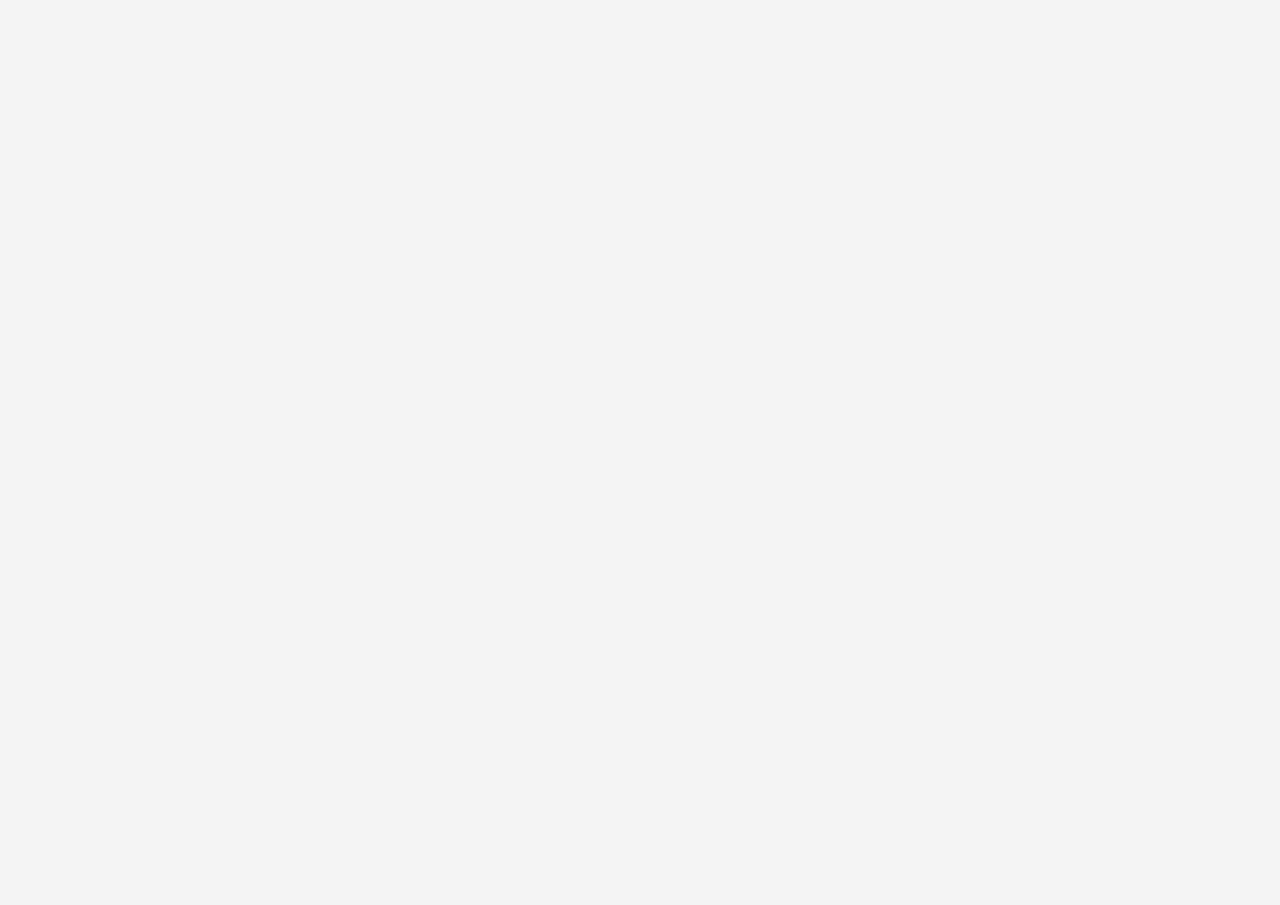
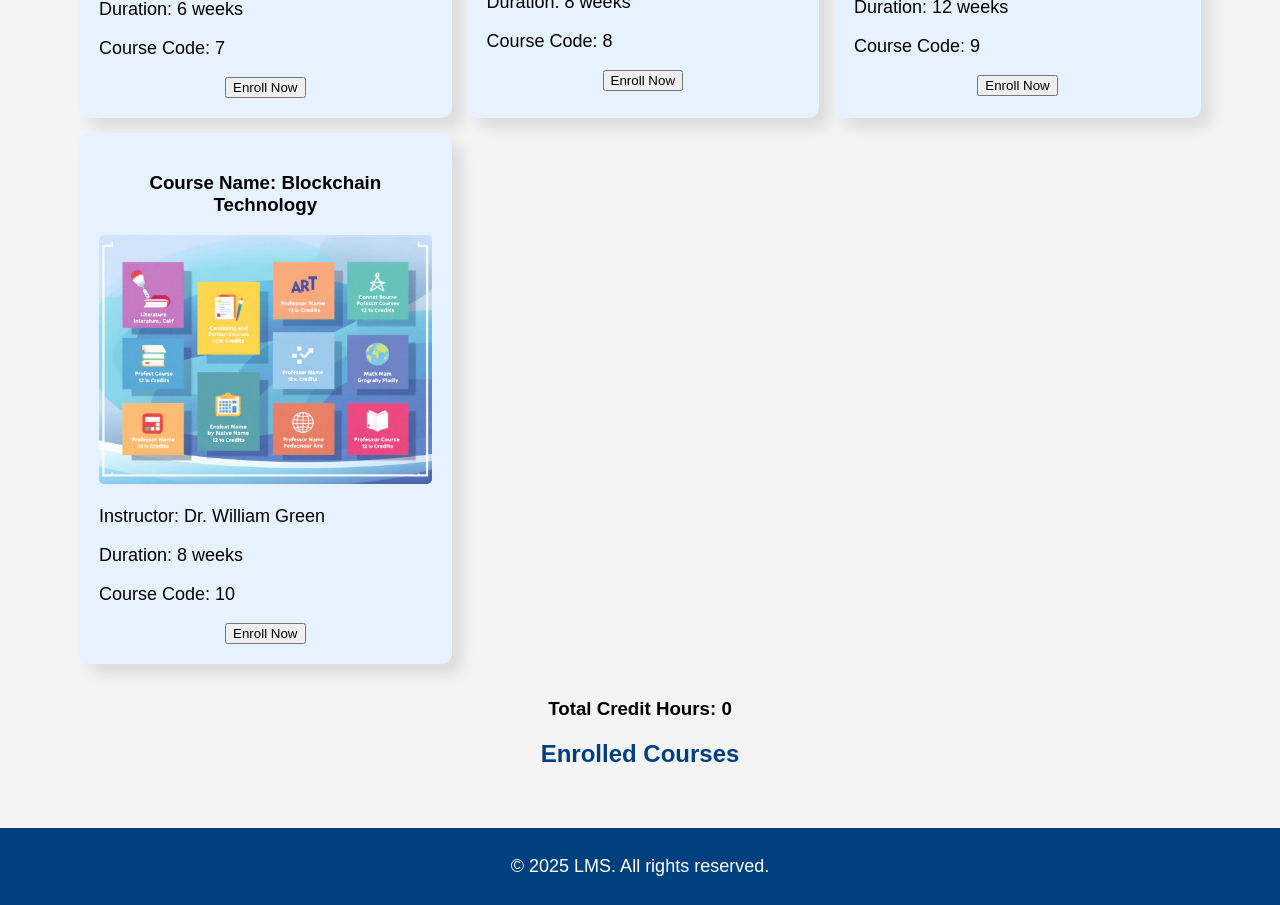
Before and after one commit to farnood-m/my-lms-app, a React (Create React App) app: page /courses in a window 1280 px wide. Shown: the part 1760-2665 px from the top of the page. Before the commit the page ends 800 px from the top, so only its background shows below. Built offline with nearby package versions, Linux system fonts and the light colour scheme.

Commit message:
CoursePage done

```diff
--- a/src/App.css
+++ b/src/App.css
@@ -53,7 +53,13 @@ main[class="signup"] {
   padding: 20px;
   text-align: center;
   align-items: center;
-
+  margin: 20px auto;
+  max-width: 90%;
+}
+.content {
+  padding: 20px;
+  text-align: center;
+  align-items: center;
   margin: 20px auto;
   max-width: 90%;
 }
@@ -133,6 +139,10 @@ select {
 table {
   margin-top: 20px;
   width: 100%;
+}
+
+table[class="cv"] {
+  border-spacing: 15px; /* Add spacing between table cells */
 }
 
 table[class="cv"] td {
--- a/src/CoursesPage.js
+++ b/src/CoursesPage.js
@@ -1,13 +1,52 @@
 import Header from "./components/Header";
 import Footer from "./components/Footer";
+import CourseCatalog from "./components/CourseCatalog";
+import EnrollmentList from "./components/EnrollmentList";
+import courses from "./data/courses";
+import { useState, useEffect } from "react";
+
 const CoursesPage = () => {
+  const [availableCourses, setAvailableCourses] = useState(() => {
+    const storedCourses = localStorage.getItem("availableCourses");
+    return storedCourses ? JSON.parse(storedCourses) : courses;
+  });
+
+  const [enrolledCourses, setEnrolledCourses] = useState(() => {
+    const storedEnrolled = localStorage.getItem("enrolledCourses");
+    return storedEnrolled ? JSON.parse(storedEnrolled) : [];
+  });
+
+  useEffect(() => {
+    localStorage.setItem("availableCourses", JSON.stringify(availableCourses));
+  }, [availableCourses]);
+
+  useEffect(() => {
+    localStorage.setItem("enrolledCourses", JSON.stringify(enrolledCourses));
+  }, [enrolledCourses]);
+
+  const handleEnrollCourse = (course) => {
+    setAvailableCourses((prev) => prev.filter((c) => c.id !== course.id));
+    setEnrolledCourses((prev) => [...prev, course]);
+  };
+
+  const handleDropCourse = (courseId) => {
+    const droppedCourse = enrolledCourses.find((c) => c.id === courseId);
+    setEnrolledCourses((prev) => prev.filter((c) => c.id !== courseId));
+    setAvailableCourses((prev) => [...prev, droppedCourse]);
+  };
+
   return (
     <div className="courses-page">
       <Header />
-      <div className="content">
-        <p>this is courses</p>
-        {/* <CourseCatalog />
-        <EnrollmentList /> implement*/}
+      <div className="content index">
+        <CourseCatalog
+          courses={availableCourses}
+          onEnroll={handleEnrollCourse}
+        />
+        <EnrollmentList
+          enrolledCourses={enrolledCourses}
+          onDropCourse={handleDropCourse}
+        />
       </div>
       <Footer />
     </div>
--- /dev/null
+++ b/src/components/CourseCatalog.js
@@ -0,0 +1,34 @@
+import CourseItem from "./CourseItem";
+
+const CourseCatalog = ({ courses, onEnroll }) => {
+
+
+  const rows = courses.reduce((acc, course, index) => {
+    const rowIndex = Math.floor(index / 3);
+    if (!acc[rowIndex]) acc[rowIndex] = [];
+    acc[rowIndex].push(course);
+    return acc;
+  }, []);
+
+  return (
+    <>
+      <h2>Course Catalog</h2>
+      <table className="cv">
+        <tbody>
+          {rows.map((row, i) => (
+            <tr className="cv-row" key={i}>
+              {row.map((course) => (
+                <CourseItem
+                  course={course}
+                  onEnroll={onEnroll}
+                />
+              ))}
+            </tr>
+          ))}
+        </tbody>
+      </table>
+    </>
+  );
+};
+
+export default CourseCatalog;
--- /dev/null
+++ b/src/components/CourseItem.js
@@ -0,0 +1,30 @@
+import React, { useState } from "react";
+import course1 from "../images/course1.jpg";
+
+const CourseItem = ({ course, onEnroll }) => {
+  const { id, name, instructor, description, duration } = course;
+  const [showDescription, setShowDescription] = useState(false);
+
+  return (
+    <td className="cv-item" id={id}>
+      <div
+        onMouseEnter={() => setShowDescription(true)}
+        onMouseLeave={() => setShowDescription(false)}
+      >
+        <h3>Course Name: {name}</h3>
+        <img src={course1} alt="course" />
+        <p className="text-left">Instructor: {instructor}</p>
+        <p className="text-left">Duration: {duration}</p>
+        <p className="text-left">Course Code: {id}</p>
+        {showDescription && (
+          <p className="text-left">Description: {description}</p>
+        )}
+        <button className="enroll-button" onClick={() => onEnroll(course)}>
+          Enroll Now
+        </button>
+      </div>
+    </td>
+  );
+};
+
+export default CourseItem;
--- /dev/null
+++ b/src/components/EnrolledCourse.js
@@ -0,0 +1,20 @@
+const EnrolledCourse = ({ course, onDrop }) => {
+  const { id, name, duration } = course;
+  const creditHours = parseInt(duration.charAt(0), 10) || 0;
+
+
+
+  return (
+    <tr className="enrolled-course" id={id}>
+      <td>
+        <h3>{name}</h3>
+        <p>Credit Hours: {creditHours}</p>
+        <button className="drop-button" onClick={() => onDrop(id)}>
+          Drop Course
+        </button>
+      </td>
+    </tr>
+  );
+};
+
+export default EnrolledCourse;
--- /dev/null
+++ b/src/components/EnrollmentList.js
@@ -0,0 +1,28 @@
+import React from "react";
+import EnrolledCourse from "./EnrolledCourse";
+
+const EnrollmentList = ({ enrolledCourses, onDropCourse }) => {
+
+
+  const totalCreditHours = enrolledCourses.reduce((total, course) => {
+    const creditHours = parseInt(course.duration.charAt(0), 10) || 0;
+    return total + creditHours;
+  }, 0);
+
+
+  return (
+    <div className="enrollment-list">
+      <h3>Total Credit Hours: {totalCreditHours}</h3>
+      <h2>Enrolled Courses</h2>
+      <table className="cv">
+        <tbody>
+          {enrolledCourses.map((course) => (
+            <EnrolledCourse course={course} onDrop={onDropCourse} />
+          ))}
+        </tbody>
+      </table>
+    </div>
+  );
+};
+
+export default EnrollmentList;
```
